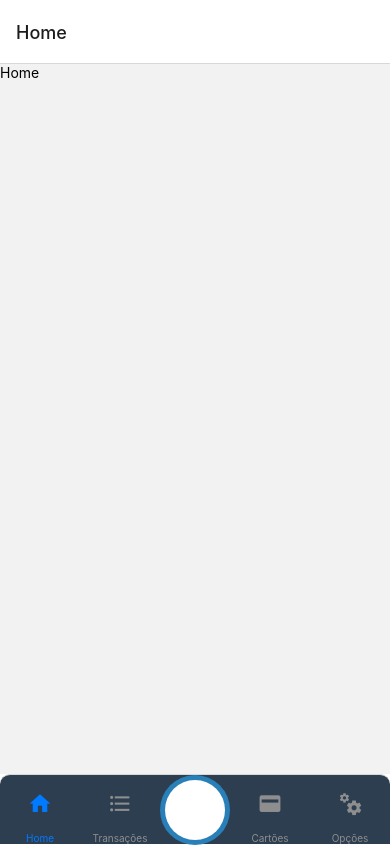
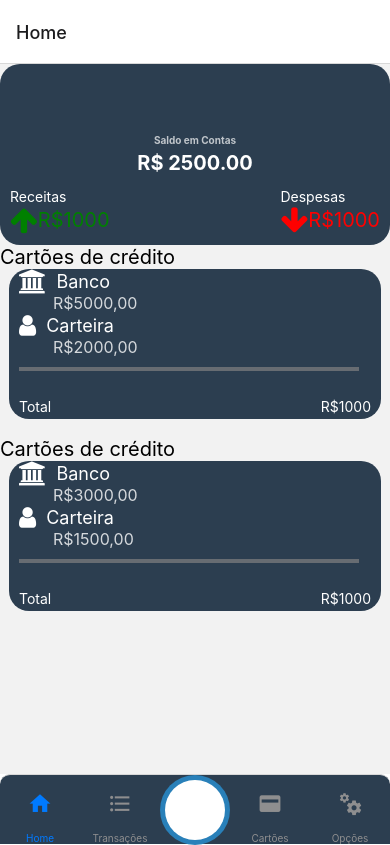
Before and after one commit to Mxrrega/Sage-Finance, a React Native app: screen /Home in a window 390 px wide. Built offline with nearby package versions, Linux system fonts and the light colour scheme.

Commit message:
Style da home e opções

```diff
--- a/src/Home.js
+++ b/src/Home.js
@@ -1,11 +1,173 @@
+import React from "react";
 import { Text, View } from "react-native";
+import { FontAwesome } from '@expo/vector-icons';
 
+export default function Home() {
+  // Simulação de um valor de saldo
+  const saldo = 2500.00; // Este valor pode ser substituído pelo valor real do saldo
 
-export default function Home()
-{
   return (
-    <View>
-        <Text>Home</Text>
+    <View style={{ flex: 1 }}>
+      <View style={styles.header}>
+        <Text style={styles.headerTextSmall}>Saldo em Contas</Text>
+        <Text style={styles.headerTextBig}>R$ {saldo.toFixed(2)}</Text>
+        <View style={styles.bottomLeft}>
+          <Text style={styles.bottomText}>Receitas</Text>
+          <View style={styles.subBottomContainer}>
+            <FontAwesome name="arrow-up" size={30} color="green" />
+            <Text style={styles.subbottomTextreceitas}>R$1000</Text>
+          </View>
+        </View>
+        <View style={styles.bottomRight}>
+          <Text style={styles.bottomText}>Despesas</Text>
+          <View style={styles.subBottomContainer}>
+            <FontAwesome name="arrow-down" size={30} color="red" />
+            <Text style={styles.subbottomText}>R$1000</Text>
+          </View>
+        </View>
+      </View>
+      <View>
+        <Text style={styles.divisionText}>Cartões de crédito</Text>
+        <View style={styles.division}>
+          <View style={styles.divisionIconTextContainer}>
+            <FontAwesome name="bank" size={24} color="white" />
+            <Text style={styles.divisionIconText}>Banco</Text>
+          </View>
+          <Text style={styles.divisionValueText}>R$5000,00</Text>
+          <View style={styles.divisionIconTextContainer}>
+            <FontAwesome name="user" size={24} color="white" />
+            <Text style={styles.divisionIconText}>Carteira</Text>
+          </View>
+          <Text style={[styles.divisionValueText, { marginBottom: 10 }]}>R$2000,00</Text>
+          <View style={{
+            width: 340, // Largura da linha
+            height: 4, // Altura da linha
+            backgroundColor: 'gray', // Cor de fundo da linha (pode ser ajustada conforme necessário)
+            opacity: 0.7,
+          }} />
+          <Text style={styles.bottomLeftText}>Total</Text>
+          <Text style={styles.bottomRightText}>R$1000</Text>
+        </View>
+      </View>
+      <View>
+        <Text style={styles.divisionText}>Cartões de crédito</Text>
+        <View style={styles.division}>
+          <View style={styles.divisionIconTextContainer}>
+            <FontAwesome name="bank" size={24} color="white" />
+            <Text style={styles.divisionIconText}>Banco</Text>
+          </View>
+          <Text style={styles.divisionValueText}>R$3000,00</Text>
+          <View style={styles.divisionIconTextContainer}>
+            <FontAwesome name="user" size={24} color="white" />
+            <Text style={styles.divisionIconText}>Carteira</Text>
+          </View>
+          <Text style={[styles.divisionValueText, { marginBottom: 10 }]}>R$1500,00</Text>
+          <View style={{
+            width: 340, // Largura da linha
+            height: 4, // Altura da linha
+            backgroundColor: 'gray', // Cor de fundo da linha (pode ser ajustada conforme necessário)
+            opacity: 0.7,
+          }} />
+          <Text style={styles.bottomLeftText}>Total</Text>
+          <Text style={styles.bottomRightText}>R$1000</Text>
+        </View>
+      </View>
     </View>
-  )
+  );
 }
+
+const styles = {
+  header: {
+    backgroundColor: "#2C3E50",
+    paddingVertical: 70, // Aumentei a distância entre o cabeçalho e as divisões
+    alignItems: "center",
+    position: "relative",
+    borderRadius: 20, // Define o raio da borda do cabeçalho
+  },
+  headerTextSmall: {
+    fontSize: 10, // Tamanho menor para "Saldo em Contas"
+    fontWeight: "bold",
+    color: "white",
+    marginBottom: 5,
+    opacity: 0.7, // Define a opacidade para 70%
+  },
+  headerTextBig: {
+    fontSize: 20, // Tamanho maior para o valor do saldo
+    fontWeight: "bold",
+    color: "white",
+  },
+  bottomLeft: {
+    position: "absolute",
+    bottom: 0,
+    left: 0,
+    padding: 10,
+  },
+  bottomRight: {
+    position: "absolute",
+    bottom: 0,
+    right: 0,
+    padding: 10,
+  },
+  bottomText: {
+    fontSize: 14,
+    color: "white",
+  },
+  subbottomText: {
+    fontSize: 20,
+    color: "red",
+  },
+  subbottomTextreceitas: {
+    fontSize: 20,
+    color: "green",
+  },
+  subBottomContainer: {
+    flexDirection: "row",
+    alignItems: "center",
+  },
+  division: {
+    backgroundColor: "#2C3E50",
+    height: 150, // Altura menor
+    marginVertical: 18, // Mais separadas entre si
+    marginHorizontal: 9,
+    borderRadius: 20,
+    justifyContent: "flex-start", // Alinha os itens à esquerda
+    alignItems: "flex-start", // Alinha os itens ao topo
+    flexDirection: "column", // Para alinhar ícones e textos na vertical
+    paddingLeft: 10, // Adiciona um espaçamento à esquerda
+  },
+  divisionText: {
+    color: "black",
+    fontSize: 20,
+    textAlign: "left",
+    marginBottom: -18,
+  },
+  divisionIconTextContainer: {
+    flexDirection: "row",
+    alignItems: "center",
+  },
+  divisionIconText: {
+    color: "white",
+    fontSize: 18,
+    marginLeft: 10, // Adiciona um espaço entre o ícone e o texto
+  },
+  divisionValueText: {
+    color: "white",
+    fontSize: 16,
+    marginLeft: 34, // Adiciona um espaçamento para o valor
+    opacity: 0.8, // Define a opacidade para 80%
+  },
+  bottomLeftText: {
+    position: "absolute",
+    bottom: 4,
+    left: 10,
+    color: "white",
+    fontSize: 14,
+  },
+  bottomRightText: {
+    position: "absolute",
+    bottom: 4,
+    right: 10,
+    color: "white",
+    fontSize: 14,
+  },
+};
--- a/src/Opcoes.js
+++ b/src/Opcoes.js
@@ -1,11 +1,23 @@
-import { Text, View } from "react-native";
+import React, { useState } from "react";
+import { Text, View, Switch } from "react-native";
 
+export default function Opcoes() {
+  const [modoEscuro, setModoEscuro] = useState(false);
+  const corHeader = modoEscuro ? '#2980B9' : '#2C3E50';
 
-export default function Opcoes()
-{
   return (
     <View>
-        <Text>Opções</Text>
+      <View style={{ backgroundColor: corHeader, padding: 50 }}>
+        <Text style={{ color: 'white', fontSize: 18 }}>Opções</Text>
+      </View>
+      <View style={{ flexDirection: 'row', alignItems: 'center', padding: 20 }}>
+        <Text style={{ fontSize: 16 }}>🌙 Modo Escuro</Text>
+        <Switch
+          style={{ marginLeft: 'auto' }}
+          value={modoEscuro}
+          onValueChange={(value) => setModoEscuro(value)}
+        />
+      </View>
     </View>
-  )
+  );
 }
```
